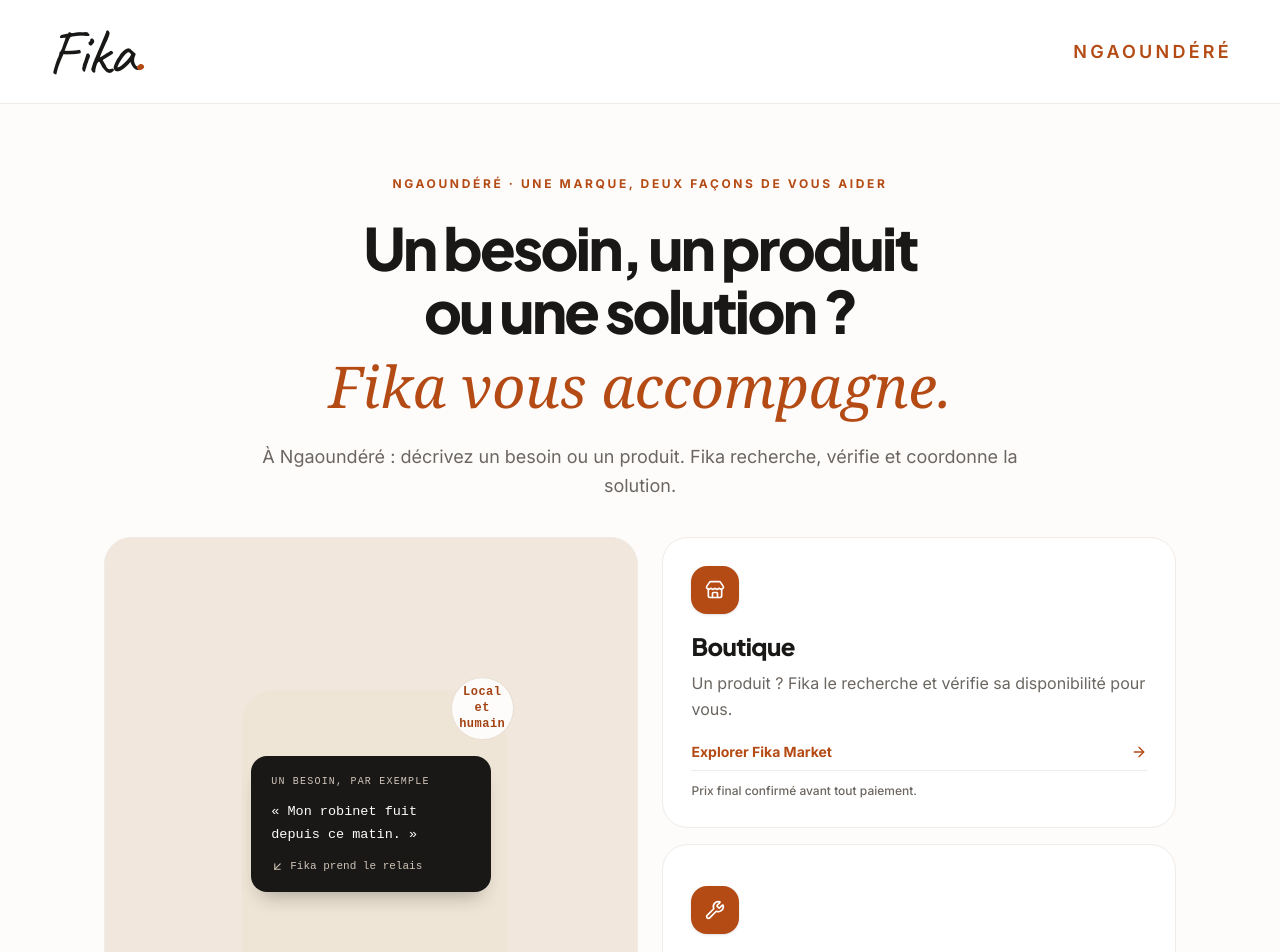
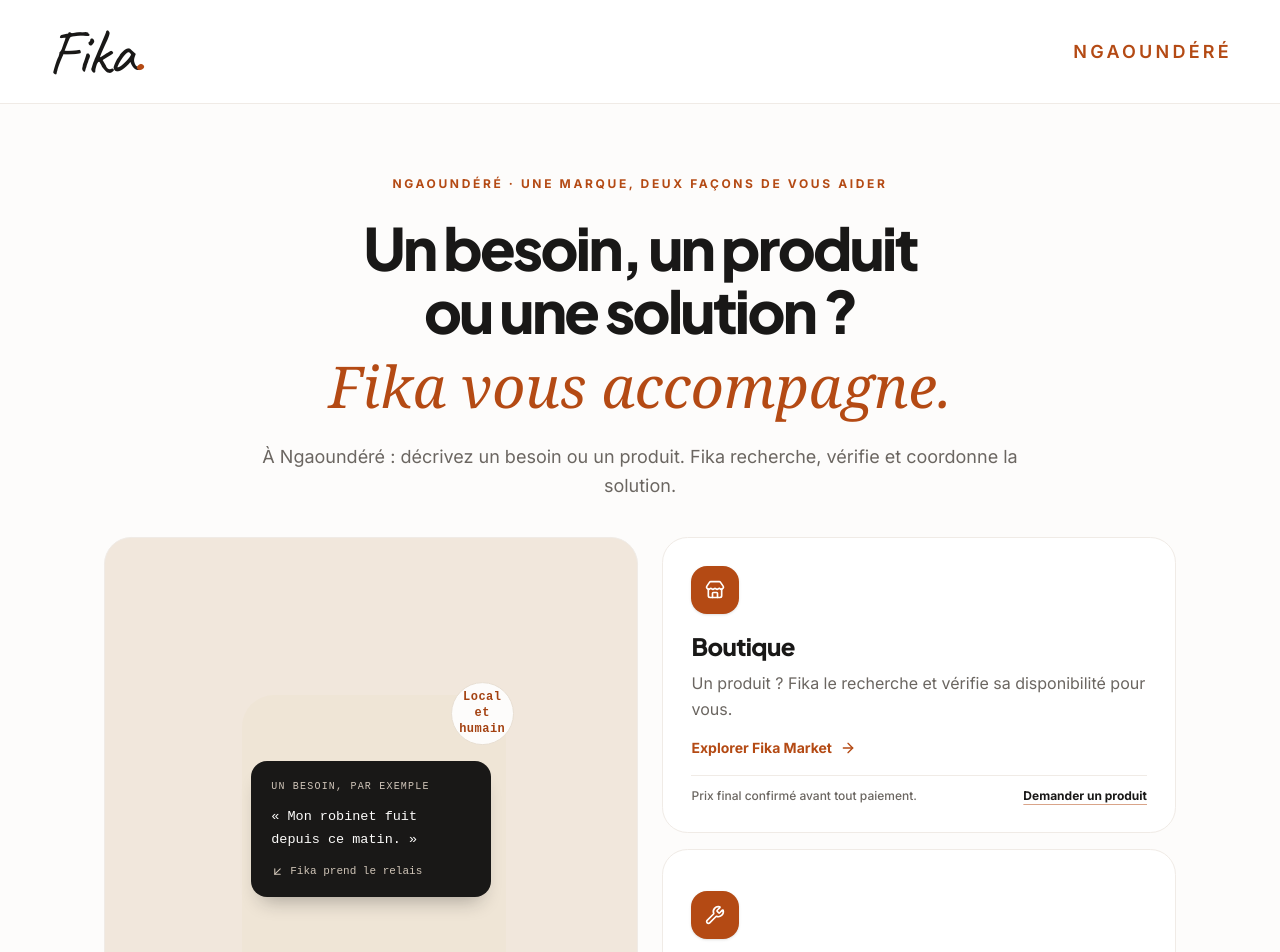
Before and after one commit to amaeldorian06-gif/Fika, a React (Vite) app: page / in a window 1280 px wide. Shown: the top 952 px of the page. Built offline with nearby package versions, Linux system fonts and the light colour scheme; a web font is replaced by a local one.

Commit message:
polish(home): separate explore and inquiry actions for each universe

```diff
--- a/src/components/universes/EntryPage.tsx
+++ b/src/components/universes/EntryPage.tsx
@@ -1,6 +1,6 @@
 import { useEffect } from 'react';
 import { motion, useReducedMotion } from 'framer-motion';
-import { ArrowRight, CheckCircle2, Headphones, MapPin, MessageCircle, ShieldCheck, ShoppingBag, Store, Truck, Wrench, Zap } from 'lucide-react';
+import { ArrowRight, Headphones, MapPin, MessageCircle, ShieldCheck, ShoppingBag, Store, Truck, Wrench, Zap } from 'lucide-react';
 import { getWALink } from '../../lib/whatsapp';
 import { trackWaClick, trackFunnelStep } from '../../lib/tracking';
 import { Link, navigate, useRoute } from '../../router';
@@ -14,32 +14,36 @@ import { SITE_CITY, SITE_DOMAIN, WHATSAPP_PHONE_E164 } from '../../lib/site';
  */
 const PHONE_LABEL = '+237 671 164 936';
 
-function EntryCard({ kind, title, description, href, action, note }: {
+function EntryCard({ kind, title, description, href, action, requestHref, requestAction, note }: {
   kind: 'market' | 'services';
   title: string;
   description: string;
   href: string;
   action: string;
+  requestHref: string;
+  requestAction: string;
   note: string;
 }) {
   const Icon = kind === 'market' ? Store : Wrench;
   return (
-    <Link
-      to={href}
-      onClick={() => trackFunnelStep('PATH_SELECTED', { universe: kind })}
-      className="group flex min-h-[190px] flex-col justify-center rounded-[1.6rem] border border-brand-border bg-white p-6 transition-all duration-300 hover:-translate-y-0.5 hover:border-brand-accent/50 hover:shadow-premium-hover focus-visible:outline-none focus-visible:ring-2 focus-visible:ring-brand-accent sm:p-7"
-    >
-      <span className="mb-4 inline-flex h-12 w-12 items-center justify-center rounded-2xl bg-brand-accent text-white shadow-sm">
-        <Icon className="h-5 w-5" aria-hidden="true" />
-      </span>
-      <h2 className="font-heading text-2xl font-extrabold tracking-tight text-brand-text">{title}</h2>
-      <p className="mt-2 text-sm leading-relaxed text-brand-text-muted sm:text-base">{description}</p>
-      <div className="mt-5 flex items-center justify-between gap-3">
-        <span className="text-sm font-bold text-brand-accent">{action}</span>
-        <ArrowRight className="h-4 w-4 text-brand-accent transition-transform group-hover:translate-x-1" aria-hidden="true" />
+    <section className="flex min-h-[190px] flex-col justify-center rounded-[1.6rem] border border-brand-border bg-white p-6 transition-all duration-300 hover:border-brand-accent/50 hover:shadow-premium-hover sm:p-7">
+      <Link to={href} className="group rounded-lg focus-visible:outline-none focus-visible:ring-2 focus-visible:ring-brand-accent">
+        <span className="mb-4 inline-flex h-12 w-12 items-center justify-center rounded-2xl bg-brand-accent text-white shadow-sm">
+          <Icon className="h-5 w-5" aria-hidden="true" />
+        </span>
+        <h2 className="font-heading text-2xl font-extrabold tracking-tight text-brand-text">{title}</h2>
+        <p className="mt-2 text-sm leading-relaxed text-brand-text-muted sm:text-base">{description}</p>
+        <span className="mt-4 inline-flex items-center gap-2 text-sm font-bold text-brand-accent">
+          {action}<ArrowRight className="h-4 w-4 transition-transform group-hover:translate-x-1" aria-hidden="true" />
+        </span>
+      </Link>
+      <div className="mt-4 flex flex-wrap items-center justify-between gap-3 border-t border-brand-border pt-3">
+        <p className="text-xs font-medium text-brand-text-muted">{note}</p>
+        <Link to={requestHref} onClick={() => trackFunnelStep('PATH_SELECTED', { universe: kind })} className="shrink-0 text-xs font-extrabold text-brand-text underline decoration-brand-accent/50 underline-offset-4 hover:text-brand-accent focus-visible:outline-none focus-visible:ring-2 focus-visible:ring-brand-accent rounded">
+          {requestAction}
+        </Link>
       </div>
-      <p className="mt-2 border-t border-brand-border pt-3 text-xs font-medium text-brand-text-muted">{note}</p>
-    </Link>
+    </section>
   );
 }
 
@@ -76,7 +80,7 @@ export function EntryPage() {
             Fika vous accompagne.
           </p>
           <p className="mx-auto mt-4 max-w-3xl text-sm leading-relaxed text-brand-text-muted sm:mt-5 sm:text-lg">
-            À Ngaoundéré : décrivez un besoin ou un produit. Fika recherche, vérifie et coordonne la solution.
+            À {SITE_CITY} : décrivez un besoin ou un produit. Fika recherche, vérifie et coordonne la solution.
           </p>
         </motion.section>
 
@@ -94,6 +98,8 @@ export function EntryPage() {
               description="Un produit ? Fika le recherche et vérifie sa disponibilité pour vous."
               href="/boutique"
               action="Explorer Fika Market"
+              requestHref="/demande-produit"
+              requestAction="Demander un produit"
               note="Prix final confirmé avant tout paiement."
             />
             <EntryCard
@@ -101,7 +107,9 @@ export function EntryPage() {
               title="Services"
               description="Un besoin ? Fika trouve et coordonne la bonne personne."
               href="/services"
-              action="Décrire mon besoin"
+              action="Explorer les services"
+              requestHref="/demande"
+              requestAction="Décrire mon besoin"
               note="Prix validé avec vous avant toute intervention."
             />
           </div>
@@ -113,7 +121,7 @@ export function EntryPage() {
             <MapPin className="h-9 w-9 shrink-0" aria-hidden="true" />
             <div>
               <p className="text-xs font-semibold text-white/85 sm:text-sm">Disponible uniquement à</p>
-              <p className="font-heading text-3xl font-extrabold leading-tight tracking-tight sm:text-4xl">Ngaoundéré</p>
+              <p className="font-heading text-3xl font-extrabold leading-tight tracking-tight sm:text-4xl">{SITE_CITY}</p>
               <p className="mt-1 text-[10px] font-semibold uppercase tracking-[0.17em] text-white/80 sm:text-xs">Adamaoua · Cameroun</p>
             </div>
           </div>
```
